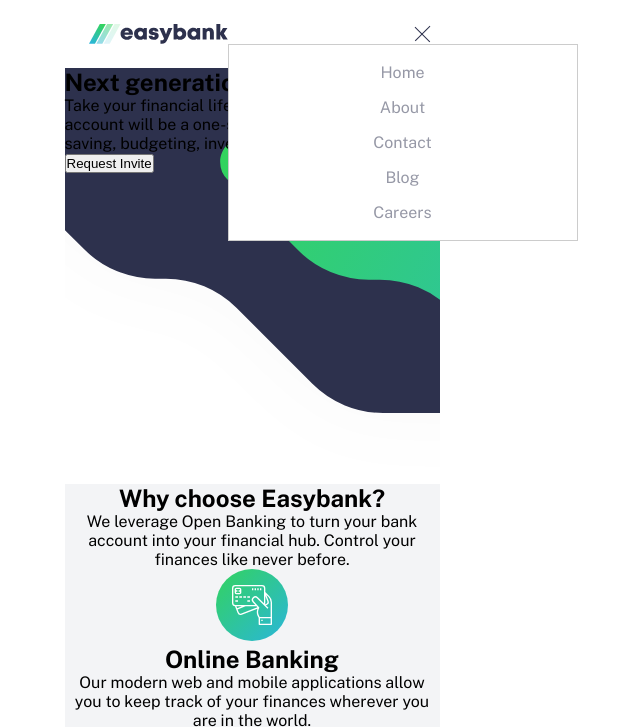
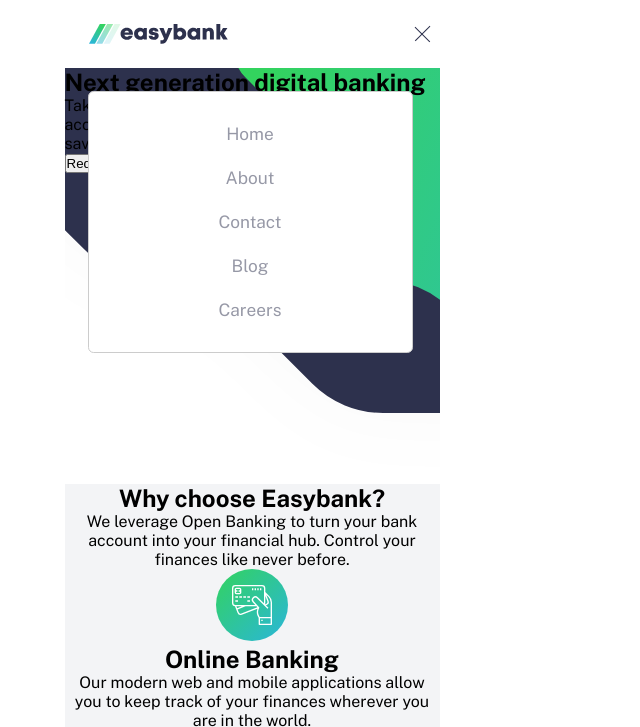
Before and after one commit to JYoungeun/Easybank-Landing-Page, a plain HTML site: page index.html in a window 1280 px wide. Both pictures are taken after a click on the element 810 px from the left and 34 px from the top of the page. Shown: the top 727 px of the page, without its empty margins (388-1028 px from the left). Drawn offline with nearby package versions, Linux system fonts and the light colour scheme.

Commit message:
styles changes

```diff
--- a/styles.css
+++ b/styles.css
@@ -59,17 +59,19 @@ main {
     position: absolute;
     background-color: white;
     border: 1px solid #ccc;
+    border-radius: 0.35rem;
     z-index: 1;
-    margin-top: 5px;
-    padding: 10px 0; /* Add some padding */
+    margin: 3.25rem 0 0 -8.75rem;
+    padding: 1.25rem 0; /* Add some padding */
     text-align: center;
-    width: 350px;
+    width: 325px;
 }
 
 .dropdown-content a {
     display: block; /* Make links take full width */
-    padding: 8px 16px; /* Padding for links */
+    padding: 0.75rem; /* Padding for links */
     color: var(--Grayish-Blue); /* Link color */
+    font-size: 1.08rem;
 }
 
 .dropdown-content a:hover {
```
